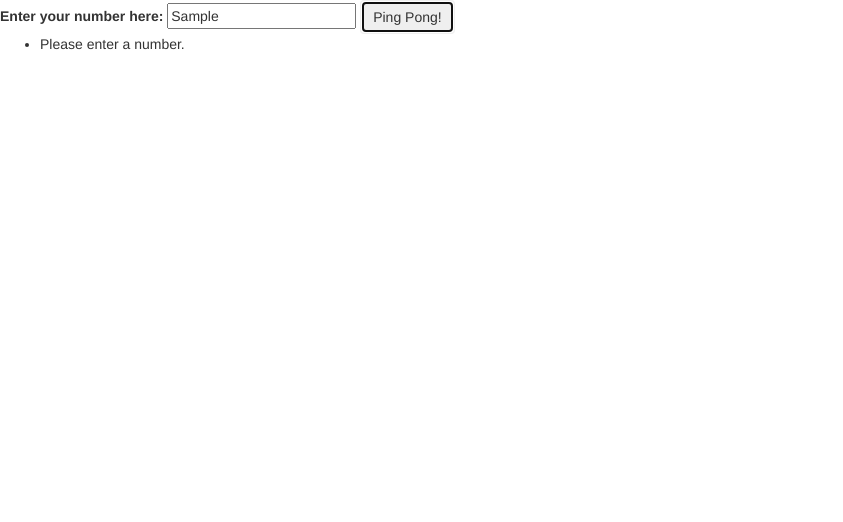
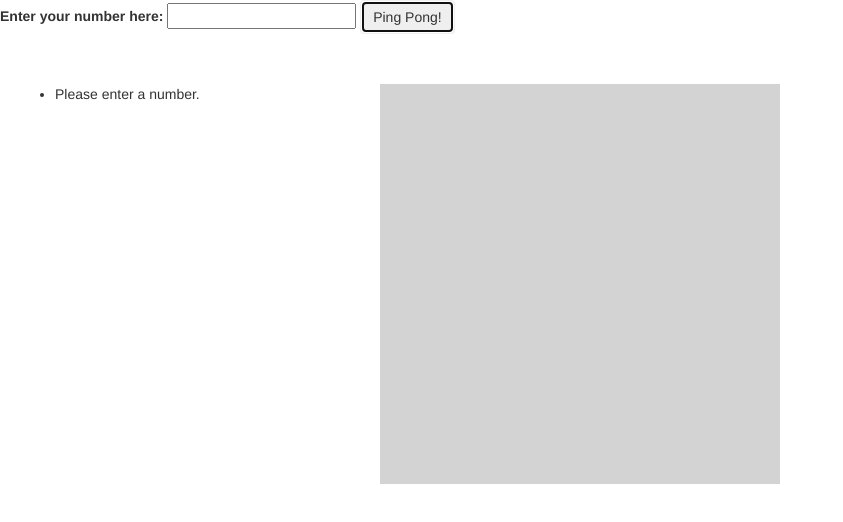
Before and after one commit to KWLEvans/ping-pong, a plain HTML site: page index.html in a window 1280 px wide. Both pictures are taken after typing "Sample" into the empty fields and a click on the button "Ping Pong!". Shown: the whole page, without its empty margins (0-843 px from the left). Drawn offline with Linux system fonts and the light colour scheme.

Commit message:
add bigPong box and interval for displaying results

```diff
--- a/css/styles.css
+++ b/css/styles.css
@@ -0,0 +1,12 @@
+.row {
+  margin-top: 50px;
+}
+
+div#bigPong {
+  height: 400px;
+  width: 400px;
+  background-color: lightgrey;
+  font-size: 5em;
+  text-align: center;
+  padding-top: 140px;
+}
--- a/index.html
+++ b/index.html
@@ -14,7 +14,12 @@
       <input id="input" type="text">
       <button type="submit" class="btn">Ping Pong!</button>
     </form>
-    <ul id="result">
-    </ul>
+    <div class="container row">
+      <div class="col-sm-4">
+        <ul id="result">
+        </ul>
+      </div>
+      <div id="bigPong" class="col-sm-8"></div>
+    </div>
   </body>
 </html>
--- a/js/scripts.js
+++ b/js/scripts.js
@@ -1,19 +1,23 @@
 //Back-end
+function pingParse(input) {
+  if (input % 3 === 0 && input % 5 === 0) {
+    return "ping-pong";
+  } else if (input % 3 === 0) {
+    return "ping";
+  } else if (input % 5 === 0) {
+    return "pong";
+  } else {
+    return input;
+  }
+}
+
 function pingPong(input) {
   var array = [];
   if (!parseInt(input)) {
     array.push("Please enter a number.");
   } else {
     for (var i = 1; i <= input; i++) {
-      if (i % 3 === 0 && i % 5 === 0) {
-        array.push("ping-pong");
-      } else if (i % 3 === 0) {
-        array.push("ping");
-      } else if (i % 5 === 0) {
-        array.push("pong");
-      } else {
-        array.push(i);
-      }
+      array.push(pingParse(i));
     }
   }
   return array;
@@ -22,18 +26,34 @@ function pingPong(input) {
 
 //Front-end
 $(function() {
+
+  var appends = 0;
+
   function displayInput(nums) {
-    nums.forEach(function(num) {
-      $("#result").append("<li>" + num + "</li>");
-    });
+    function append() {
+      if (appends > 0) {
+        var num = nums.length - appends;
+        $("#result").append("<li>" + nums[num] + "</li>");
+        if (nums[num] !== "Please enter a number.") {
+          $("#bigPong").text(nums[num]);
+        }
+        appends--;
+      } else {
+        clearInterval(id);
+        $("#bigPong").text("");
+      }
+    }
+    var id = setInterval(append, 500);
   }
 
   $("#inputForm").submit(function(event) {
     event.preventDefault();
 
     var input = $("#input").val();
-    console.log(input);
+    $("#input").val("");
+    $("#result").children().remove();
     var pingPongArray = pingPong(input);
+    appends = pingPongArray.length;
 
     displayInput(pingPongArray);
   });
```
